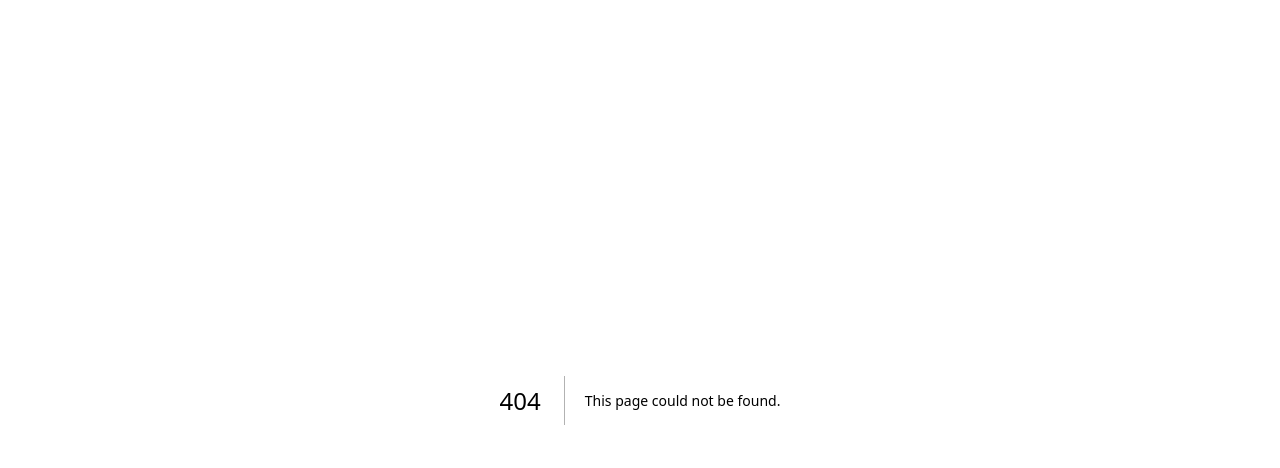
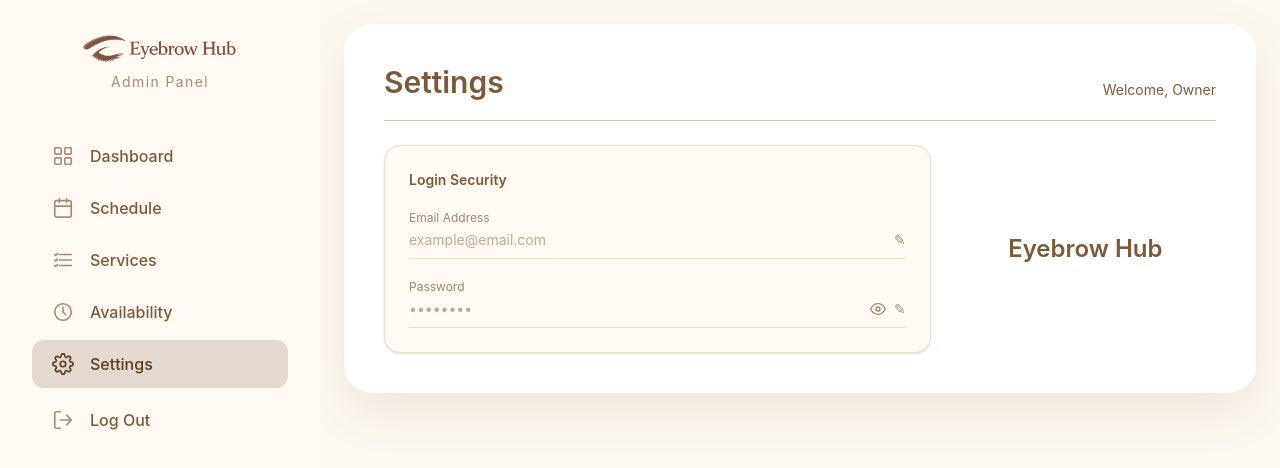
Before and after one commit to brentcrosby/eyebrow-hub, a Next.js app: page /admin/settings in a window 1280 px wide. Before the commit this address had no page. Shown: the top 468 px of the page. Built offline with nearby package versions, Linux system fonts and the light colour scheme.

Commit message:
feat: added settings security information

```diff
--- /dev/null
+++ b/app/admin/(panel)/settings/page.tsx
@@ -0,0 +1,178 @@
+"use client";
+import { useState } from "react";
+
+export default function AdminSettingsPage() {
+  // State variables for email and password management
+  const [email, editEmail] = useState<string>("");
+  const [originalEmail, setOriginalEmail] = useState<string>("");
+  const [password, editPassword] = useState<string>("");
+  const [originalPassword, setOriginalPassword] = useState<string>("");
+  // State variables for form visibility and error handling
+  const [emailForm, displayEmailForm] = useState<boolean>(false);
+  const [passwordForm, displayPasswordForm] = useState<boolean>(false);
+  const [emailError, setEmailError] = useState<string>("");
+  const [showPassword, setShowPassword] = useState<boolean>(false);
+
+  // function to validate email format with error message display if the email is invalid
+  function emailValidation () : boolean {
+    const emailRegex = /^[^\s@]+@[^\s@]+\.[^\s@]+$/;
+    if (!emailRegex.test(email)) {
+      setEmailError("Please enter a valid email address.");
+      return false;
+    }
+    setEmailError("");
+    return true;
+  }
+
+  return (
+    <main className="min-h-full p-4 sm:p-6 bg-[#fdf8f1]">
+      <section className="mx-auto w-full max-w-6xl rounded-[28px] bg-white px-5 py-6 shadow-[0_18px_50px_rgba(96,74,50,0.1)] sm:px-8 sm:py-8 md:px-10 md:py-10">
+        <div className="flex flex-col gap-4 border-b border-[#d8c4ae] pb-5 sm:flex-row sm:items-end sm:justify-between">
+          <h1 className="text-3xl font-semibold text-[#7a5a3c]">Settings</h1>
+          <p className="text-sm text-[#7a5a3c]">Welcome, Owner</p>
+        </div>
+
+        <div className="mt-6 grid gap-6 md:grid-cols-3">
+          <div className="md:col-span-2 rounded-2xl border border-[#eadfce] bg-[#fffaf4] p-6 shadow-sm">
+            <h2 className="text-sm font-semibold text-[#7a5a3c]">Login Security</h2>
+
+            <div className="mt-5">
+              <p className="text-xs text-[#a1866f]">Email Address</p>
+              <div className="mt-1 flex items-center justify-between border-b border-[#eadfce] pb-2">
+                <input
+                  value={originalEmail}
+                  onChange={(e) => setOriginalEmail(e.target.value)}
+                  placeholder="example@email.com"
+                  readOnly={!emailForm}
+                  className="w-full bg-transparent text-sm text-[#7a5a3c] outline-none"
+                />
+                <span
+                  className="cursor-pointer text-[#a1866f] text-sm hover:text-[#7a5a3c] transition-colors"
+                  onClick={() => displayEmailForm(true)}
+                >✎</span>
+              </div>
+
+              {emailForm && (
+                <div className="mt-3 w-72 rounded-2xl border border-[#eadfce] bg-white p-4 shadow-md">
+                  <p className="text-sm font-medium text-[#7a5a3c] mb-3">Change Email</p>
+                  <input
+                    type="email"
+                    value={email}
+                    onChange={(e) => editEmail(e.target.value)}
+                    placeholder="Enter new email"
+                    className="w-full rounded-full border border-[#dccab5] bg-[#fffaf4] px-4 py-2 text-sm text-[#7a5a3c] outline-none focus:ring-1 focus:ring-[#7a5a3c]"
+                  />
+                  {emailError && <p className="text-xs text-red-500 mt-1.5 pl-1">{emailError}</p>}
+                  <div className="mt-3 flex gap-2">
+                    <button
+                      onClick={() => {
+                        if (emailValidation()) {
+                          displayEmailForm(false);
+                          setOriginalEmail(email);
+                        } else {
+                          setEmailError("Please enter a valid email address.");
+                        }
+                      }}
+                      className="rounded-full bg-[#7a5a3c] px-5 py-1.5 text-sm font-medium text-white hover:bg-[#936f50] active:scale-95 transition-all duration-150 shadow-sm hover:shadow-md"
+                    >
+                      Save
+                    </button>
+                    <button
+                      onClick={() => {
+                        displayEmailForm(false);
+                        setEmailError("");
+                        setOriginalEmail(originalEmail);
+                      }}
+                      className="rounded-full border border-[#dccab5] bg-[#fffaf4] px-5 py-1.5 text-sm text-[#7a5a3c] hover:bg-[#f0e6d6] hover:border-[#c9a882] active:scale-95 transition-all duration-150"
+                    >
+                      Cancel
+                    </button>
+                  </div>
+                </div>
+              )}
+            </div>
+
+            <div className="mt-5">
+              <p className="text-xs text-[#a1866f]">Password</p>
+              <div className="mt-1 flex items-center justify-between border-b border-[#eadfce] pb-2">
+                <input
+                  value={originalPassword}
+                  onChange={(e) => setOriginalPassword(e.target.value)}
+                  type={showPassword ? "text" : "password"}
+                  placeholder="••••••••"
+                  readOnly={!passwordForm}
+                  className="w-full bg-transparent text-sm text-[#7a5a3c] outline-none"
+                />
+                <div className="flex items-center gap-2">
+                  <span
+                    className="cursor-pointer text-[#a1866f] hover:text-[#7a5a3c] transition-colors select-none"
+                    onClick={() => setShowPassword(!showPassword)}
+                  >
+                    {showPassword ? (
+                      <svg xmlns="http://www.w3.org/2000/svg" className="h-4 w-4" viewBox="0 0 24 24" fill="none" stroke="currentColor" strokeWidth="2" strokeLinecap="round" strokeLinejoin="round">
+                        <path d="M17.94 17.94A10.07 10.07 0 0 1 12 20c-7 0-11-8-11-8a18.45 18.45 0 0 1 5.06-5.94"/>
+                        <path d="M9.9 4.24A9.12 9.12 0 0 1 12 4c7 0 11 8 11 8a18.5 18.5 0 0 1-2.16 3.19"/>
+                        <line x1="1" y1="1" x2="23" y2="23"/>
+                      </svg>
+                    ) : (
+                      <svg xmlns="http://www.w3.org/2000/svg" className="h-4 w-4" viewBox="0 0 24 24" fill="none" stroke="currentColor" strokeWidth="2" strokeLinecap="round" strokeLinejoin="round">
+                        <path d="M1 12s4-8 11-8 11 8 11 8-4 8-11 8-11-8-11-8z"/>
+                        <circle cx="12" cy="12" r="3"/>
+                      </svg>
+                    )}
+                  </span>
+                  <span
+                    className="cursor-pointer text-[#a1866f] text-sm hover:text-[#7a5a3c] transition-colors"
+                    onClick={() => displayPasswordForm(true)}
+                  >✎</span>
+                </div>
+              </div>
+
+              {passwordForm && (
+                <div className="mt-3 w-72 rounded-2xl border border-[#eadfce] bg-white p-4 shadow-md">
+                  <p className="text-sm font-medium text-[#7a5a3c] mb-3">Change Password</p>
+                  <input
+                    type="password"
+                    value={password}
+                    onChange={(e) => editPassword(e.target.value)}
+                    placeholder="Enter new password"
+                    className="w-full rounded-full border border-[#dccab5] bg-[#fffaf4] px-4 py-2 text-sm text-[#7a5a3c] outline-none focus:ring-1 focus:ring-[#7a5a3c]"
+                  />
+                  <div className="mt-3 flex gap-2">
+                    <button
+                      onClick={() => {
+                        displayPasswordForm(false)
+                        setOriginalPassword(password);
+                      }}
+                      className="rounded-full bg-[#7a5a3c] px-5 py-1.5 text-sm font-medium text-white hover:bg-[#936f50] active:scale-95 transition-all duration-150 shadow-sm hover:shadow-md"
+                    >
+                      Save
+                    </button>
+                    <button
+                      onClick={() => {
+                        displayPasswordForm(false);
+                        editPassword("");
+                      }}
+                      className="rounded-full border border-[#dccab5] bg-[#fffaf4] px-5 py-1.5 text-sm text-[#7a5a3c] hover:bg-[#f0e6d6] hover:border-[#c9a882] active:scale-95 transition-all duration-150"
+                    >
+                      Cancel
+                    </button>
+                  </div>
+                </div>
+              )}
+            </div>
+          </div>
+
+          <div className="flex items-center justify-center">
+            <div className="text-center">
+              <div className="text-2xl font-semibold text-[#7a5a3c]">
+                Eyebrow Hub
+              </div>
+            </div>
+          </div>
+        </div>
+
+      </section>
+    </main>
+  );
+}
```
